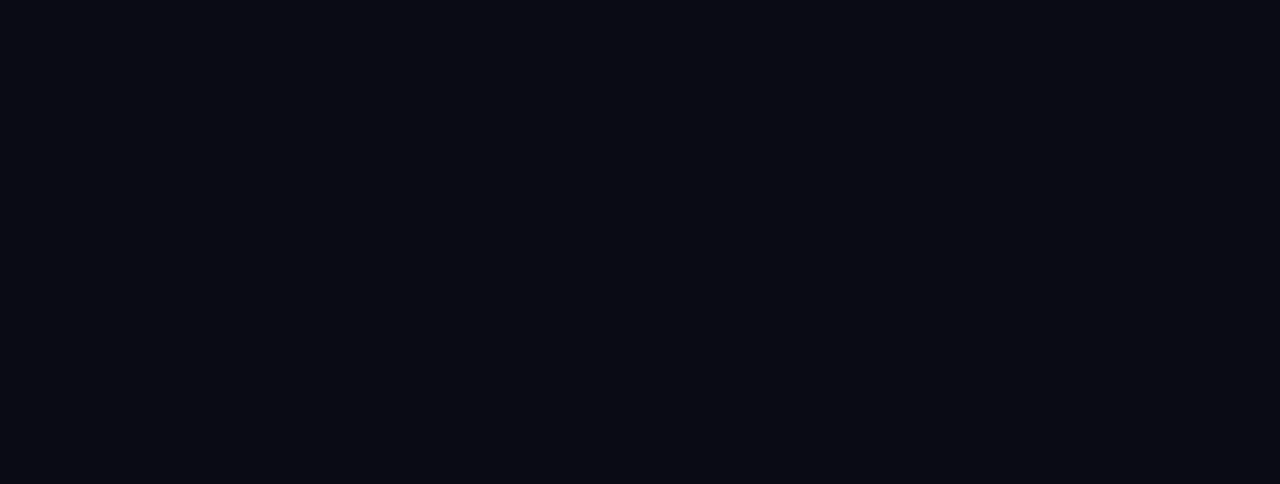
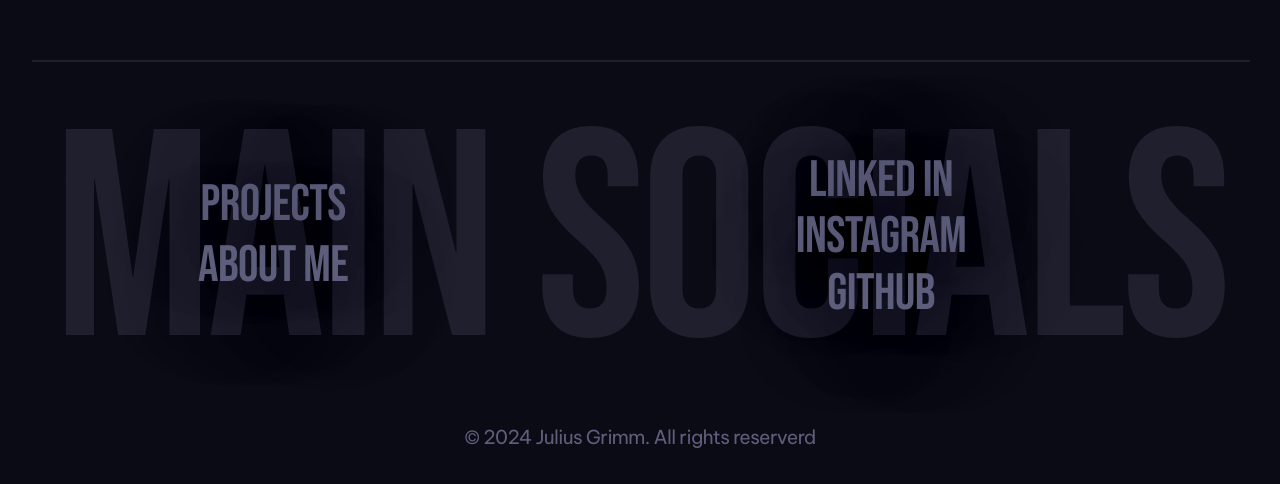
Before and after one commit to JustThatRandomCoder/juliusgrimm_portfolio, a React (Vite) app: page / in a window 1280 px wide. Shown: the part 2214-2698 px from the top of the page. Before the commit the page ends 2237 px from the top, so only its background shows below. Built offline with nearby package versions, Linux system fonts and the light colour scheme.

Commit message:
added the copiright and working links to the footer

```diff
--- /dev/null
+++ b/src/components/Footer.jsx
@@ -0,0 +1,35 @@
+import { motion } from "framer-motion";
+import { div, footer } from "framer-motion/client";
+import { useNavigate } from 'react-router-dom';
+import '../styles/Footer.css'
+
+function Footer() {
+    const navigate = useNavigate();
+    const currentYear = new Date().getFullYear();
+
+    return (
+        <footer>
+            <hr />
+            <div className="footer-main">
+                <div className="footer-linktree">
+                    <div className="bebas-neue-regular footer-bg-font">MAIN</div>
+                    <div className="footer-link-co bebas-neue-regular">
+                        <span className="footer-link" onClick={() => document.getElementById('projectSection').scrollIntoView({ behavior: 'smooth' })}>PROJECTS</span> <br />
+                        <span className="footer-link" onClick={() => navigate('/about')}>ABOUT ME</span>
+                    </div>
+                </div>
+                <div className="footer-linktree">
+                    <div className="bebas-neue-regular footer-bg-font">SOCIALS</div>
+                    <div className="footer-link-co footer-link-co-socials bebas-neue-regular">
+                        <span className="footer-link" onClick={() => window.open('https://www.linkedin.com/in/julius-grimm-298898333', '_blank')} >linked in</span> <br />
+                        <span className="footer-link" onClick={() => window.open('https://instagram.com/julius_gr_', '_blank')}>instagram</span> <br />
+                        <span className="footer-link" onClick={() => window.open('https://github.com/justthatrandomcoder', '_blank')}>github</span>
+                    </div>
+                </div>
+            </div>
+            <span className="copyright">© {currentYear} Julius Grimm. All rights reserverd</span>
+        </footer>
+    );
+}
+
+export default Footer;
--- a/src/index.css
+++ b/src/index.css
@@ -48,10 +48,6 @@ body {
   place-items: center;
   min-height: 100vh;
   min-width: 100%;
-}
-
-#root {
-  width: 100%;
 }
 
 .firstSection {
--- a/src/pages/IndexPage.jsx
+++ b/src/pages/IndexPage.jsx
@@ -4,6 +4,7 @@ import gsap from "gsap";
 import { ScrollTrigger } from "gsap/all";
 import { useNavigate } from 'react-router-dom';
 import Project from "../components/Project";
+import Footer from "../components/Footer";
 import { FontAwesomeIcon } from "@fortawesome/react-fontawesome";
 import { faGithub, faInstagram, faLinkedin } from "@fortawesome/free-brands-svg-icons";
 
@@ -81,8 +82,8 @@ function IndexPage() {
                     name="Festifly"
                     date="October 2024 - Today | BETA EXPECTED IN 2025"
                     description="FestiFly is an event management tool with features like stage planning, AI-powered song requests, and group chats."
-                    link="https://festifly.de"
                     collaborators="Eventmanagement redefined"
+                    className="nohover"
                 />
                 <Project
                     thumbnail="../public/vibevote_logo.png"
@@ -93,7 +94,7 @@ function IndexPage() {
                     description="VibeVote simplifies song request management at events, an essential tool for hosts and DJs."
                     link="https://vibevote.de"
                     collaborators="Songrequesting made easy"
-                    className="mW"
+                    className="mT"
                 />
                 <Project
                     thumbnail="../public/OpenWeatherHub_logo.png"
@@ -102,7 +103,7 @@ function IndexPage() {
                     name="OpenWeatherHub"
                     date="May 2024 - Today | BETA EXPECTED IN 2025"
                     description="OpenWeatherHub is an open-source weather service that allows users to add their own cost-effective weather station and integrate it into their smart home."
-                    className="mT noho"
+                    className="nohover"
                 />
                 <Project
                     thumbnail="../public/skyview_logo.svg"
@@ -116,9 +117,7 @@ function IndexPage() {
                     className="mT"
                 />
             </div>
-            <footer>
-
-            </footer>
+            <Footer />
         </>
     );
 }
--- /dev/null
+++ b/src/styles/Footer.css
@@ -0,0 +1,71 @@
+:root {
+    --backgound-color: #0A0B15;
+    --font-color: #A5A5CC;
+    --sub-font-color: #5D5D7C;
+    --bg-font-color: #a0a0c323;
+}
+
+footer {
+    margin-top: 3rem;
+    position: relative;
+}
+
+hr {
+    width: 100%;
+    color: var(--bg-font-color);
+    border: 0.5px solid;
+}
+
+.footer-bg-font {
+    color: var(--bg-font-color);
+    line-height: 1;
+    font-size: 23vw;
+    white-space: nowrap;
+    letter-spacing: -5px;
+    line-height: normal;
+    height: 80%;
+}
+
+.footer-main {
+    display: flex;
+    position: relative;
+    width: 100%;
+    display: flex;
+    flex-direction: row;
+    justify-content: space-around;
+    flex-wrap: wrap;
+}
+
+.footer-linktree {
+    position: relative;
+    min-width: 15rem;
+}
+
+.footer-link-co {
+    position: absolute;
+    top: 45%;
+    left: 50%;
+    transform: translate(-50%, -45%);
+    font-size: 4vw;
+    color: var(--sub-font-color);
+    line-height: 1.2;
+    text-shadow: 10px 10px 100px #000000b5;
+}
+
+.footer-link-co-socials {
+    line-height: 1.1;
+}
+
+.footer-link {
+    transition: color 0.3s ease;
+    cursor: grab;
+}
+
+.footer-link:hover {
+    color: var(--font-color);
+}
+
+.copyright {
+    color: var(--sub-font-color);
+    font-size: 1.5vw;
+}
```
Also changed, not shown: 1 other file (tests, documents, lock files or other folders).
